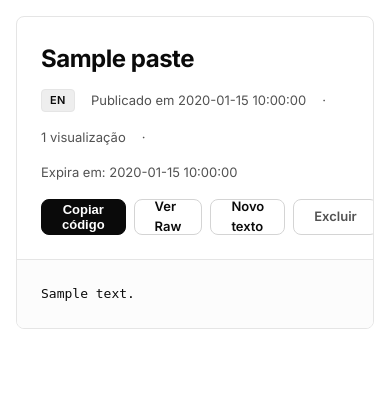
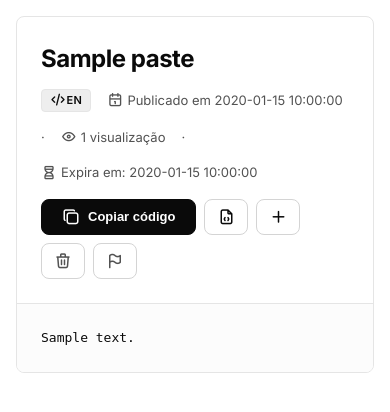
Before and after one commit to gugaucb/inkbin, a FastAPI app: template src/inkbin/templates/viewer.html in a window 390 px wide. Shown: the part 64-476 px from the top of the page. Run offline with FastAPI, Linux system fonts and the light colour scheme; the template is opened without the code that fills it: most values are stand-ins (such as "Sample title", 1, 10 or a date in 2020); some libraries are stand-ins or nearby versions.

Commit message:
feat(ui): add Tabler Icons to viewer metadata, actions, and responsive layout (#04)

```diff
--- a/src/inkbin/static/css/ink-editorial.css
+++ b/src/inkbin/static/css/ink-editorial.css
@@ -508,4 +508,16 @@ i.ti, [class^="ti-"], [class*=" ti-"] {
   .page-container {
     padding: var(--space-4);
   }
+  .viewer-actions {
+    flex-wrap: wrap;
+  }
 }
+
+@media (max-width: 640px) {
+  .viewer-actions .btn-secondary span {
+    display: none;
+  }
+  .viewer-actions .btn-secondary {
+    padding: 0 var(--space-3);
+  }
+}
--- a/src/inkbin/static/js/ink-editor.js
+++ b/src/inkbin/static/js/ink-editor.js
@@ -166,9 +166,9 @@ function setupViewerCopyActions() {
       const codeEl = document.getElementById('raw-code');
       if (!codeEl) return;
       navigator.clipboard.writeText(codeEl.textContent).then(() => {
-        copyCodeBtn.textContent = 'Código copiado!';
+        copyCodeBtn.innerHTML = '<i class="ti ti-check" aria-hidden="true"></i> <span>Código copiado!</span>';
         setTimeout(() => {
-          copyCodeBtn.textContent = 'Copiar código';
+          copyCodeBtn.innerHTML = '<i class="ti ti-copy" aria-hidden="true"></i> <span>Copiar código</span>';
         }, 2000);
       });
     });
--- a/src/inkbin/templates/viewer.html
+++ b/src/inkbin/templates/viewer.html
@@ -9,31 +9,36 @@
     <h2 class="viewer-title">{{ paste.title or 'Sem título' }}</h2>
 
     <div class="viewer-meta">
-      <span class="badge">{{ paste.language }}</span>
-      <span class="meta-item">Publicado em {{ formatted_date }}</span>
+      <span class="badge"><i class="ti ti-code icon-sm" aria-hidden="true"></i> <span>{{ paste.language }}</span></span>
+      <span class="meta-item"><i class="ti ti-calendar icon-sm" aria-hidden="true"></i> <span>Publicado em {{ formatted_date }}</span></span>
       <span>·</span>
-      <span class="meta-item">{{ paste.views_count }} visualizaç{{ 'ão' if paste.views_count == 1 else 'ões' }}</span>
+      <span class="meta-item"><i class="ti ti-eye icon-sm" aria-hidden="true"></i> <span>{{ paste.views_count }} visualizaç{{ 'ão' if paste.views_count == 1 else 'ões' }}</span></span>
       {% if paste.expires_at %}
       <span>·</span>
-      <span class="meta-item">Expira em: {{ formatted_expires }}</span>
+      <span class="meta-item"><i class="ti ti-hourglass icon-sm" aria-hidden="true"></i> <span>Expira em: {{ formatted_expires }}</span></span>
       {% endif %}
     </div>
 
     <div class="viewer-actions">
       <button type="button" id="copy-code-btn" class="btn btn-primary" style="font-size: 13px; height: 36px;">
-        Copiar código
+        <i class="ti ti-copy" aria-hidden="true"></i>
+        <span>Copiar código</span>
       </button>
-      <a href="/raw/{{ paste.slug }}" target="_blank" class="btn btn-secondary" style="font-size: 13px; height: 36px;">
-        Ver Raw
+      <a href="/raw/{{ paste.slug }}" target="_blank" class="btn btn-secondary" style="font-size: 13px; height: 36px;" title="Ver conteúdo bruto (raw)" aria-label="Ver código bruto">
+        <i class="ti ti-file-code" aria-hidden="true"></i>
+        <span>Ver Raw</span>
       </a>
-      <a href="/" class="btn btn-secondary" style="font-size: 13px; height: 36px;">
-        Novo texto
+      <a href="/" class="btn btn-secondary" style="font-size: 13px; height: 36px;" title="Criar nova publicação" aria-label="Criar nova publicação">
+        <i class="ti ti-plus" aria-hidden="true"></i>
+        <span>Novo texto</span>
       </a>
-      <a href="/p/{{ paste.slug }}/delete" class="btn btn-secondary" style="font-size: 13px; height: 36px; color: var(--text-secondary);" title="Excluir este paste com seu Admin Delete Token">
-        Excluir
+      <a href="/p/{{ paste.slug }}/delete" class="btn btn-secondary" style="font-size: 13px; height: 36px; color: var(--text-secondary);" title="Excluir este paste com seu Admin Delete Token" aria-label="Excluir este paste">
+        <i class="ti ti-trash" aria-hidden="true"></i>
+        <span>Excluir</span>
       </a>
-      <button type="button" id="open-report-btn" class="btn btn-secondary" style="font-size: 13px; height: 36px; color: var(--text-secondary);" onclick="openReportModal()">
-        Denunciar
+      <button type="button" id="open-report-btn" class="btn btn-secondary" style="font-size: 13px; height: 36px; color: var(--text-secondary);" onclick="openReportModal()" title="Denunciar publicação" aria-label="Denunciar publicação">
+        <i class="ti ti-flag" aria-hidden="true"></i>
+        <span>Denunciar</span>
       </button>
     </div>
   </div>
```
Also changed, not shown: tests/test_web_ui.py (+16 -0 lines), .scratch/tabler-icons-ui/issues/04-viewer-actions-and-metadata.md, .scratch/tabler-icons-ui/map.md.
